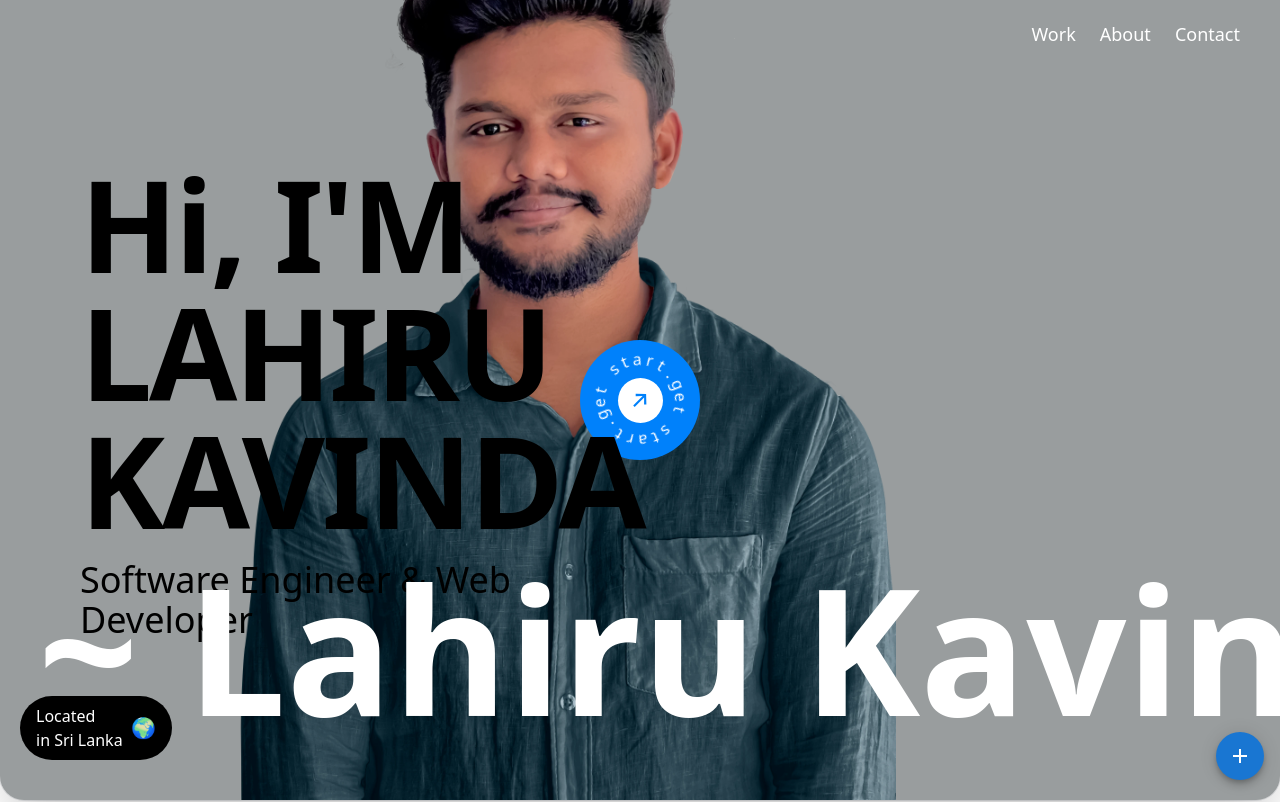
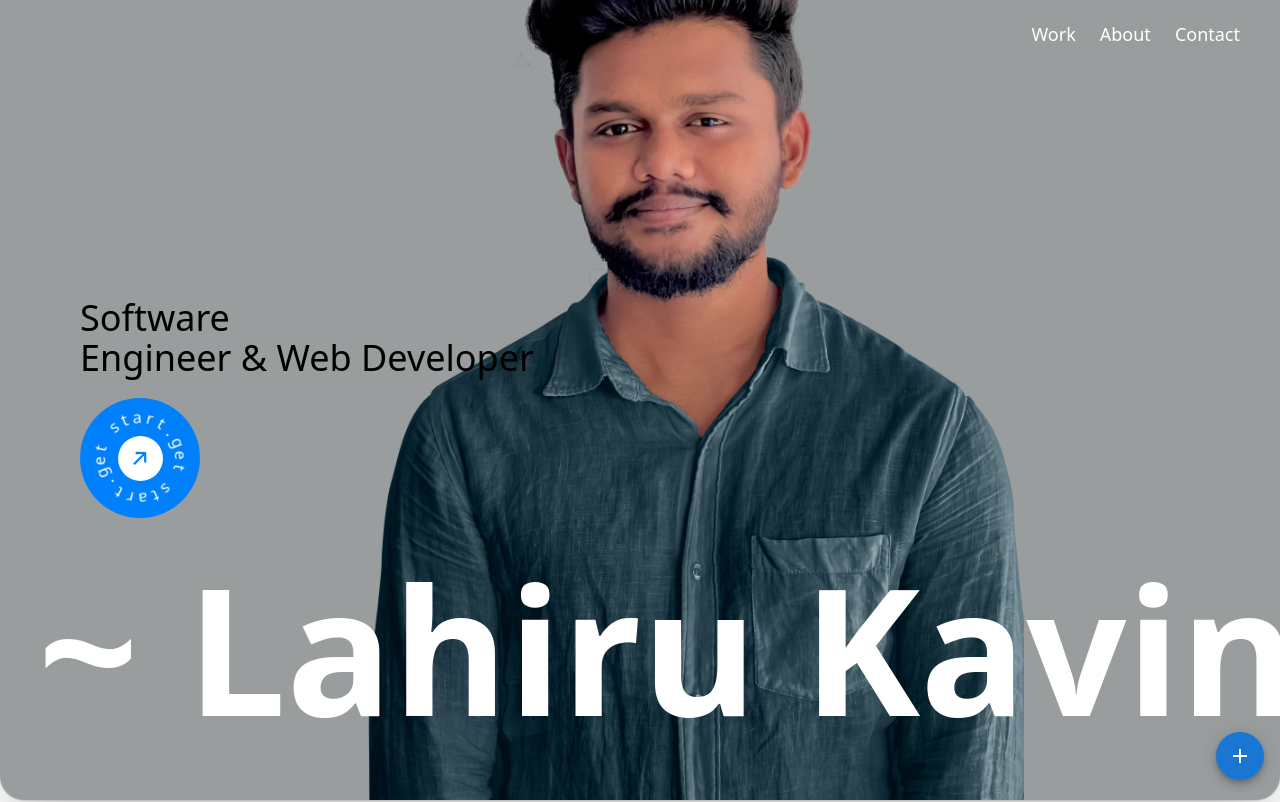
Before and after one commit to Lahiru-911/Lahiru-portfolio, a Next.js app: page / in a window 1280 px wide. Shown: the top 802 px of the page. Built offline with nearby package versions, Linux system fonts and the light colour scheme.

Commit message:
Update page.jsx

```diff
--- a/components/HeroSection/page.jsx
+++ b/components/HeroSection/page.jsx
@@ -8,14 +8,14 @@ export default function HeroSection() {
   return (
     <div className="relative min-h-screen rounded-b-3xl shadow-2xl ring-1 ring-gray-900/10 bg-[#999D9E] flex items-center justify-center overflow-hidden">
       {/* Background */}
-      <div className="hidden md:block absolute  bottom-0 right-96 ">
+      <div className=" absolute  bottom-0 right-64 ">
         <motion.img
           src="/meg.webp"
           alt="Lahiru Kavinda"
           initial={{ opacity: 0, x: 50 }}
           animate={{ opacity: 1, x: 0 }}
           transition={{ duration: 1 }}
-          className=" w-[680px]"
+          className=" max-w-[680px]"
         />
       </div>
 
@@ -31,33 +31,30 @@ export default function HeroSection() {
           Contact
         </a>
       </nav>
-      <Link href={"/contact"}>
-        <MagnetButton />
-      </Link>
+
       {/* Text Content */}
-      <div className="absolute left-20 text-center md:text-left text-black max-w-xl">
-        <motion.h1
-          initial={{ opacity: 0, y: 50 }}
-          animate={{ opacity: 1, y: 0 }}
-          transition={{ duration: 1 }}
-          className="text-6xl md:text-9xl font-bold tracking-tight"
-        >
-          Hi, I'M LAHIRU KAVINDA
-        </motion.h1>
+      <div className="flex flex-col justify-center items-start gap-5 absolute left-20 text-center md:text-left text-black max-w-xl">
         <motion.p
           initial={{ opacity: 0, y: 20 }}
           animate={{ opacity: 1, y: 0 }}
           transition={{ delay: 0.5, duration: 1 }}
           className="text-2xl md:text-4xl font-light  mt-4"
         >
-          Software Engineer & Web Developer
+          {/* <?xml version="1.0" encoding="UTF-8"?><svg width="24px" height="24px" stroke-width="1.5" viewBox="0 0 24 24" fill="none" xmlns="http://www.w3.org/2000/svg" color="#000000"><path d="M13 17H20" stroke="#000000" stroke-width="1.5" stroke-linecap="round" stroke-linejoin="round"></path><path d="M5 7L10 12L5 17" stroke="#000000" stroke-width="1.5" stroke-linecap="round" stroke-linejoin="round"></path></svg> */}
+          Software <br />
+          Engineer & Web Developer
         </motion.p>
+        <Link href={"/contact"}>
+          <MagnetButton />
+        </Link>
       </div>
 
-      <div className="absolute z-20 bottom-10 "><WordsMarquee/></div>
+      <div className="absolute z-20 bottom-10 ">
+        <WordsMarquee />
+      </div>
 
       {/* Floating Location */}
-      <motion.div
+      {/* <motion.div
         initial={{ opacity: 0, x: -50 }}
         animate={{ opacity: 1, x: 0 }}
         transition={{ duration: 1 }}
@@ -68,7 +65,7 @@ export default function HeroSection() {
           in Sri Lanka
         </span>
         <span className="text-xl">🌍</span>
-      </motion.div>
+      </motion.div> */}
     </div>
   );
 }
```
